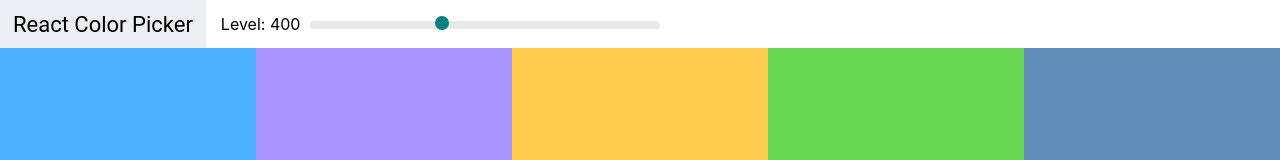
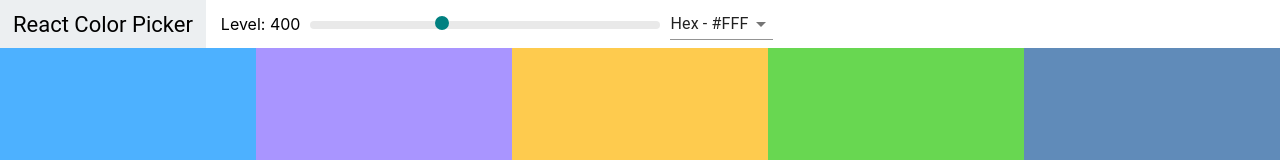
Before and after one commit to melvolio01/color-picker, a React (Create React App) app: page / in a window 1280 px wide. Shown: the top 160 px of the page. Built offline with nearby package versions, Linux system fonts and the light colour scheme.

Commit message:
Add select for color format

```diff
--- a/package.json
+++ b/package.json
@@ -3,6 +3,7 @@
   "version": "0.1.0",
   "private": true,
   "dependencies": {
+    "@material-ui/core": "^4.12.3",
     "@testing-library/jest-dom": "^5.16.1",
     "@testing-library/react": "^12.1.2",
     "@testing-library/user-event": "^13.5.0",
--- a/src/Navbar.js
+++ b/src/Navbar.js
@@ -1,9 +1,26 @@
 import React, { PureComponent } from 'react'
 import Slider from 'rc-slider';
+import { Select, MenuItem } from '@material-ui/core';
 import 'rc-slider/assets/index.css';
 import './Navbar.css'
 
 class Navbar extends PureComponent {
+    constructor(props) {
+        super(props);
+        this.state = {
+            format: 'hex'
+        }
+
+        this.handleChange = this.handleChange.bind(this);
+    }
+
+    handleChange = (e) => {
+        e.preventDefault();
+        const { value } = e.target
+        this.setState({ format: value});
+        this.props.changeFormat(value);
+    }
+
     render() {
         const { hue, changeHue } = this.props;
         return (
@@ -17,6 +34,15 @@ class Navbar extends PureComponent {
                         <Slider defaultValue={hue} min={100} max={900} onAfterChange={changeHue} step={100}/>
                     </div>
                 </div>
+                <div>
+                    <div className='select-container'>
+                        <Select value={this.state.format} onChange={this.handleChange}>
+                            <MenuItem value='hex'>Hex - #FFF</MenuItem>
+                            <MenuItem value='rgb'>RGB - 255, 255, 255</MenuItem>
+                            <MenuItem value='rgba'>RGBA - 255, 255, 255, 1.0</MenuItem>
+                        </Select>
+                    </div>
+                </div>
             </header>
         )
     }
--- a/src/Pallette.js
+++ b/src/Pallette.js
@@ -8,25 +8,31 @@ class Pallette extends PureComponent {
         super(props)
 
         this.state = {
-            paletteHue: 400
+            paletteHue: 400,
+            format: 'hex'
         }
 
         this.changeHue = this.changeHue.bind(this);
+        this.changeFormat = this.changeFormat.bind(this);
     }
 
     changeHue = (hue) => {
         this.setState({ paletteHue: hue});
     }
 
+    changeFormat = (format) => {
+        this.setState({ format: format });
+    }
+
     render() {
-        const { paletteHue } = this.state
+        const { paletteHue, format } = this.state
         const {colors } = this.props.palette
         return (
             <div className="pallette">
-               <Navbar hue={paletteHue} changeHue={this.changeHue}/>
+               <Navbar hue={paletteHue} changeHue={this.changeHue} changeFormat={this.changeFormat} />
                 <div className='pallette-colors'>
                     {colors[paletteHue].map(color => {
-                        return <ColorBox name={color.name} color={color.hex} />
+                        return <ColorBox name={color.name} color={color[format]} />
                     })}
                 </div>
             </div>
```
Also changed, not shown: 1 other file (tests, documents, lock files or other folders).
